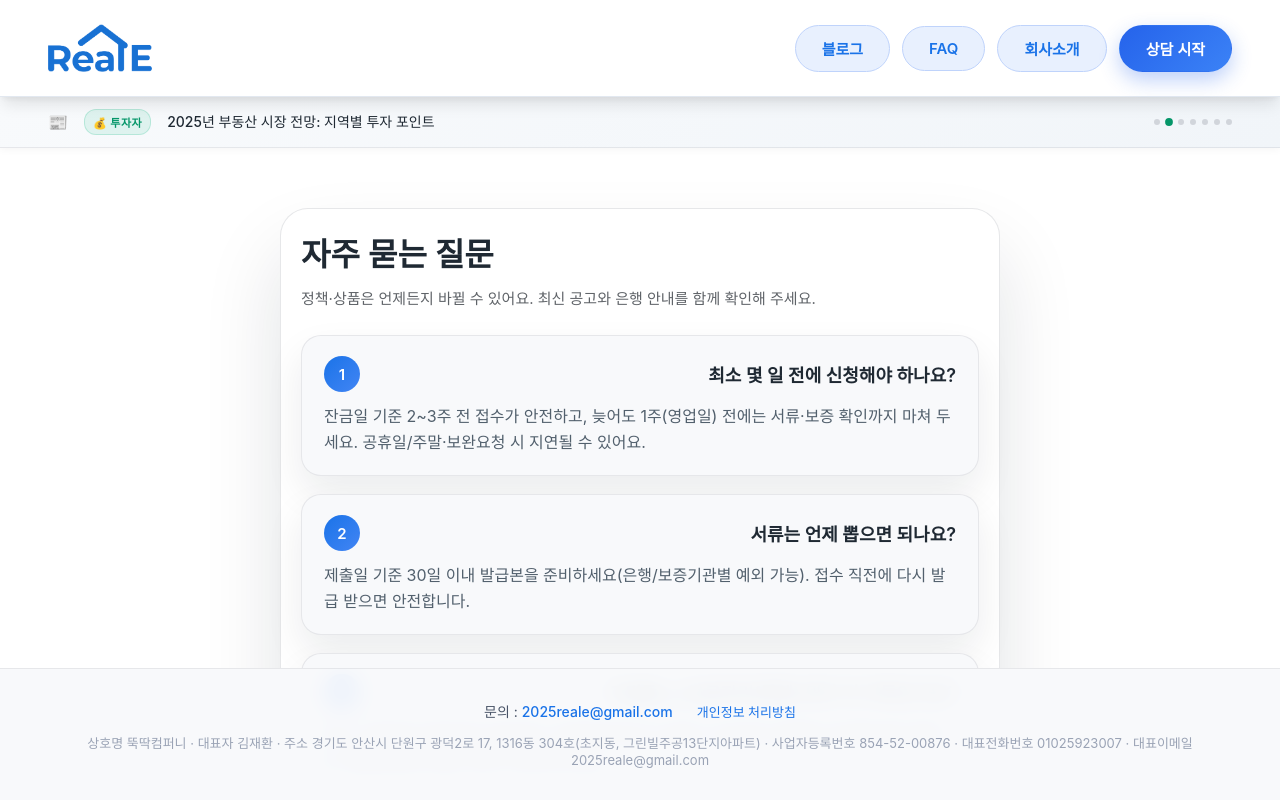
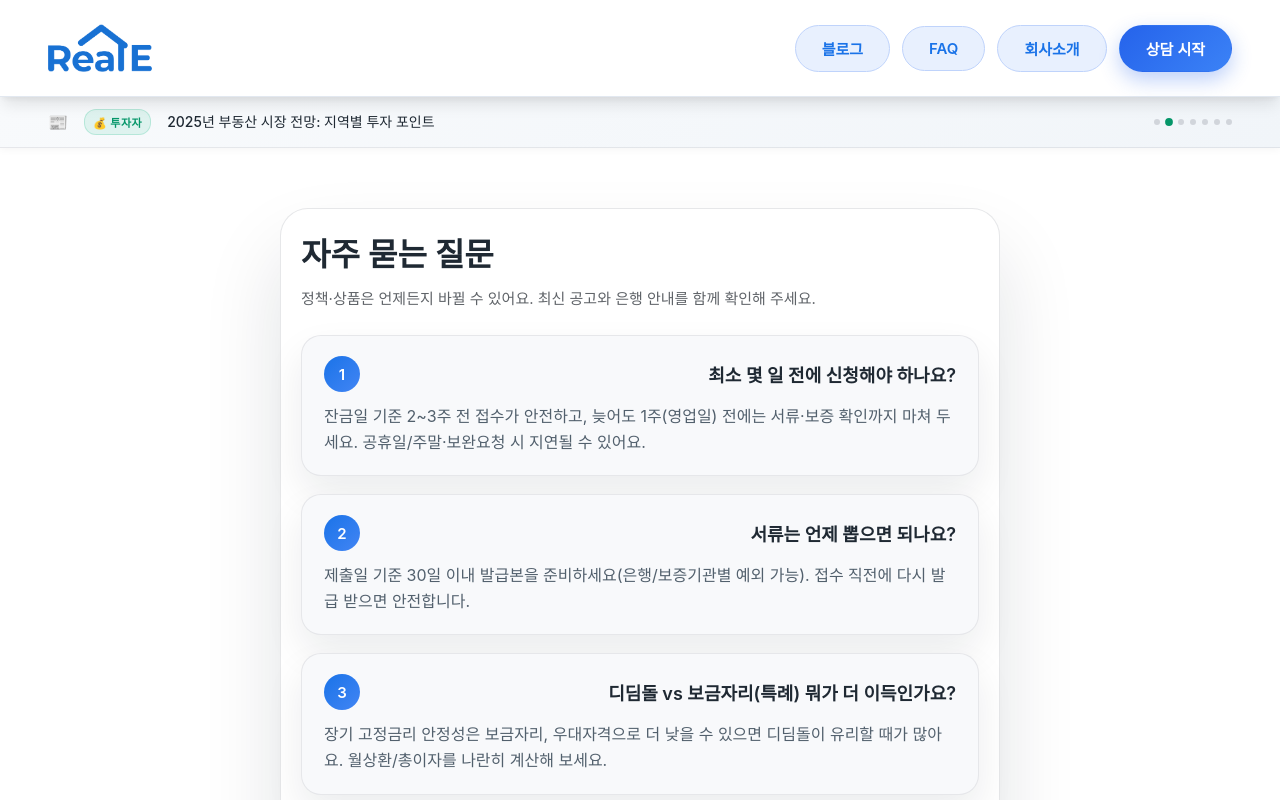
Before and after one commit to carawoo/RealE, a Next.js app: page /faq in a window 1280 px wide. Shown: the top 800 px of the page. Built offline with nearby package versions, Linux system fonts and the light colour scheme; no server answers.

Commit message:
remove: completely remove global footer
- Remove footer from layout.tsx to stop it from appearing on all pages
- Remove padding-bottom from main content
- Clean up footer-related CSS that's no longer needed

```diff
--- a/app/global.css
+++ b/app/global.css
@@ -221,7 +221,6 @@ body.app-shell {
 
 body.app-shell main {
   flex: 1;
-  padding-bottom: 200px; /* 푸터 높이만큼 여백 추가 */
 }
 
 .global-nav {
--- a/app/layout.tsx
+++ b/app/layout.tsx
@@ -83,17 +83,6 @@ export default function RootLayout({
             <NewsTicker />
             <main className="page-container">{children}</main>
           </NewsProvider>
-          <footer className="app-footer">
-            <div className="app-footer__inner">
-              <span>문의 : <a href="mailto:2025reale@gmail.com">2025reale@gmail.com</a></span>
-              <a className="app-footer__policy" href="/privacy">
-                개인정보 처리방침
-              </a>
-            </div>
-            <div className="business-meta">
-              상호명 뚝딱컴퍼니 · 대표자 김재환 · 주소 경기도 안산시 단원구 광덕2로 17, 1316동 304호(초지동, 그린빌주공13단지아파트) · 사업자등록번호 854-52-00876 · 대표전화번호 01025923007 · 대표이메일 2025reale@gmail.com
-            </div>
-          </footer>
         </AuthProvider>
       </body>
     </html>
```
